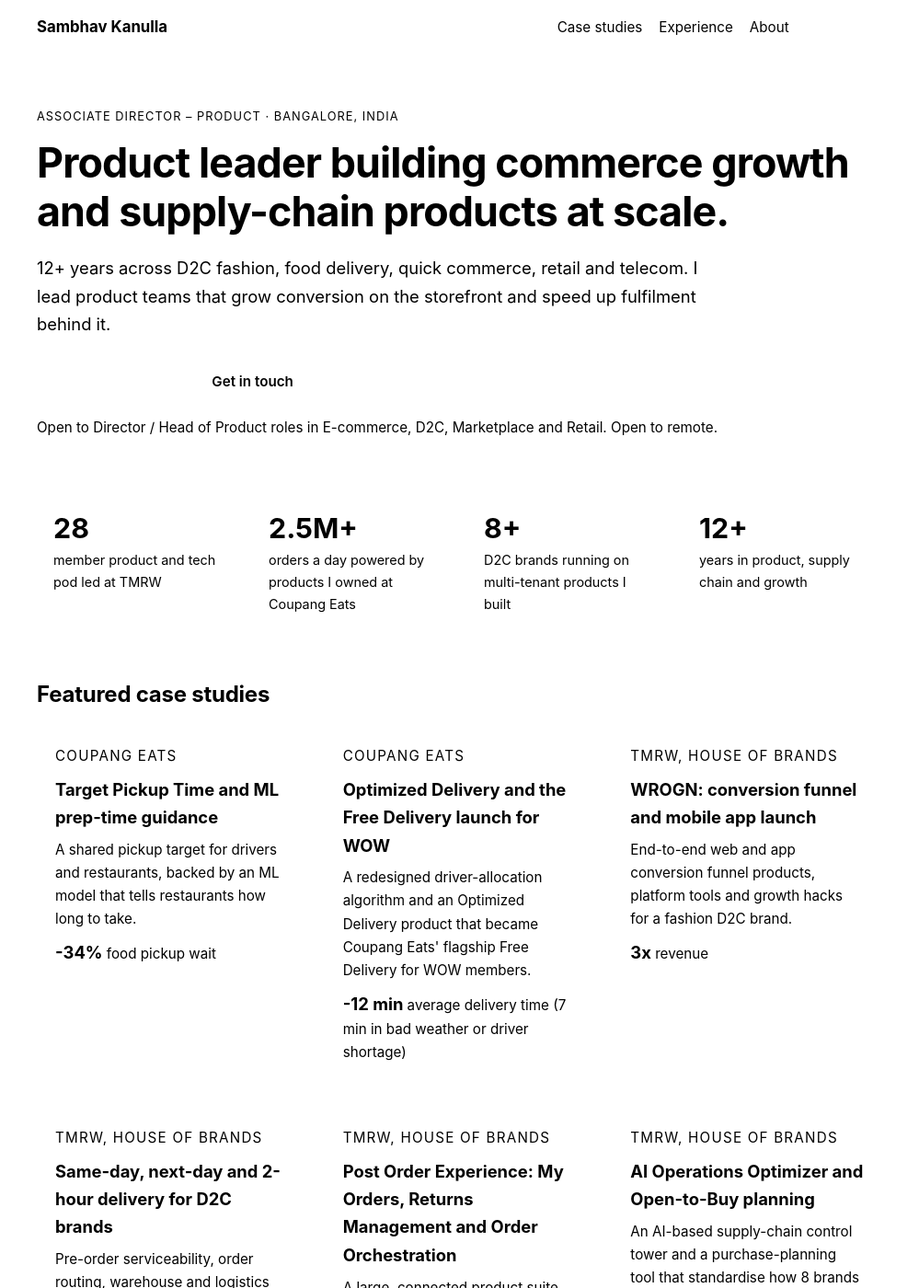
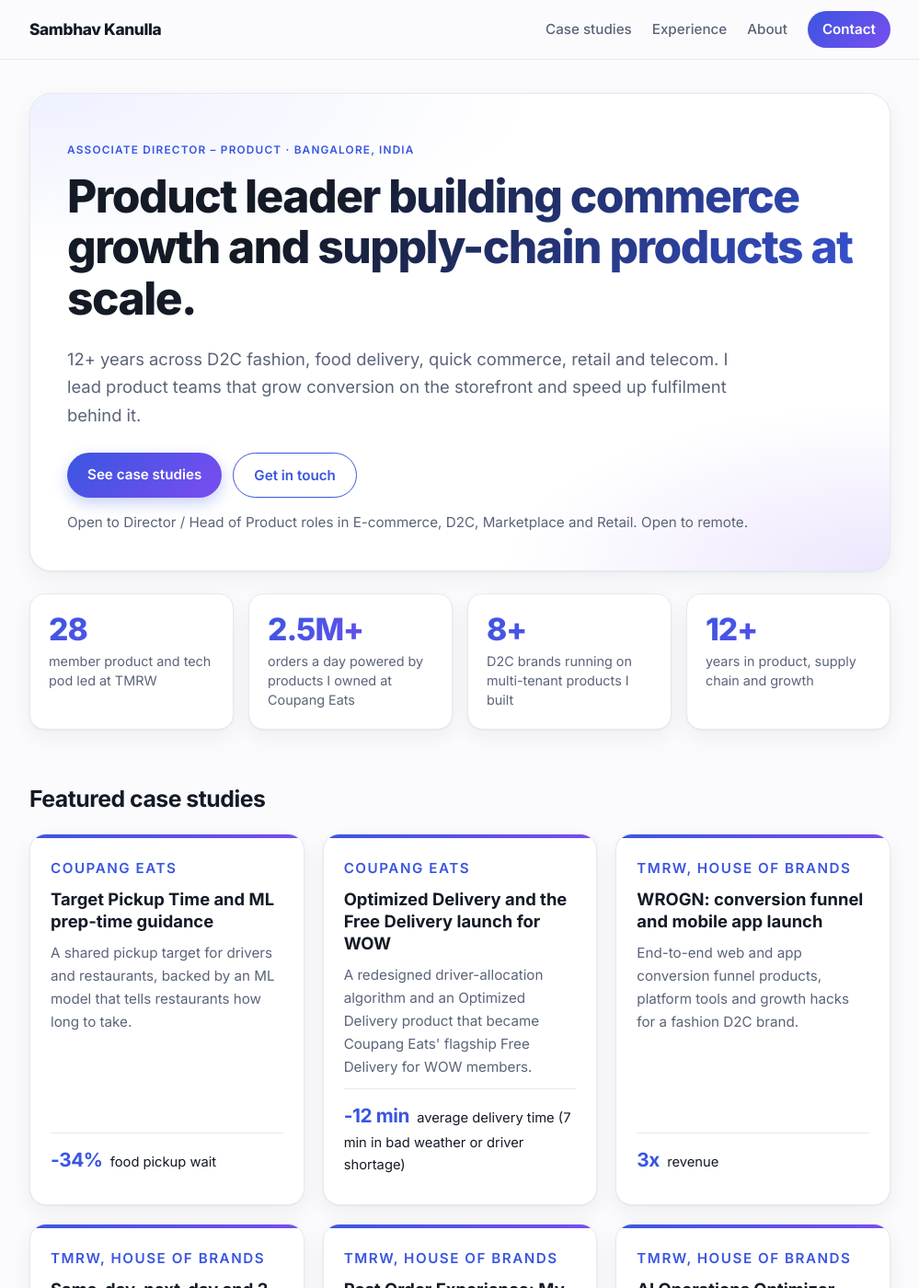
Before and after one commit to sambhavkanulla/sambhavkanulla.github.io, a Jekyll site: the page built from index.html, in a window 1280 px wide and 1400 px high. Shown: the whole window at 92% size, without its empty margins (140-1139 px from the left). Built offline with Jekyll 4.4.1, drawn with Linux system fonts in a browser that asks for light colours.

Commit message:
Add files via upload

```diff
--- /dev/null
+++ b/404.html
@@ -0,0 +1,6 @@
+---
+layout: page
+title: "Page not found"
+permalink: /404.html
+---
+<p>That page does not exist. <a href="{{ '/' | relative_url }}">Go to the home page</a>.</p>
--- a/_layouts/default.html
+++ b/_layouts/default.html
@@ -4,7 +4,10 @@
   <meta charset="utf-8">
   <meta name="viewport" content="width=device-width, initial-scale=1">
   {% seo %}
-  <link rel="stylesheet" href="{{ '/assets/css/style.css' | relative_url }}">
+  <link rel="preconnect" href="https://fonts.googleapis.com">
+  <link rel="preconnect" href="https://fonts.gstatic.com" crossorigin>
+  <link rel="stylesheet" href="https://fonts.googleapis.com/css2?family=Inter:wght@400;500;600;700;800&display=swap">
+  <link rel="stylesheet" href="{{ '/assets/css/portfolio.css' | relative_url }}?v={{ site.time | date: '%s' }}">
 </head>
 <body>
   <header class="site-header">
--- /dev/null
+++ b/assets/css/portfolio.css
@@ -0,0 +1,120 @@
+:root {
+  --bg: #fbfbfd;
+  --surface: #ffffff;
+  --text: #141a26;
+  --muted: #5a6478;
+  --line: #e5e9f2;
+  --accent: #3a56e0;
+  --accent-2: #7a4df0;
+  --accent-soft: #eef1ff;
+  --shadow: 0 1px 2px rgba(20, 26, 38, 0.05), 0 8px 24px rgba(20, 26, 38, 0.06);
+  --shadow-hover: 0 2px 4px rgba(20, 26, 38, 0.06), 0 16px 36px rgba(58, 86, 224, 0.16);
+}
+@media (prefers-color-scheme: dark) {
+  :root {
+    --bg: #0e1118;
+    --surface: #161b26;
+    --text: #eaeef7;
+    --muted: #9ba6bc;
+    --line: #262d3d;
+    --accent: #8da2ff;
+    --accent-2: #b39bff;
+    --accent-soft: #1b2340;
+    --shadow: 0 1px 2px rgba(0, 0, 0, 0.3), 0 8px 24px rgba(0, 0, 0, 0.25);
+    --shadow-hover: 0 2px 4px rgba(0, 0, 0, 0.3), 0 16px 36px rgba(141, 162, 255, 0.18);
+  }
+}
+* { box-sizing: border-box; }
+html { -webkit-text-size-adjust: 100%; scroll-behavior: smooth; }
+body {
+  margin: 0;
+  background: var(--bg);
+  color: var(--text);
+  font-family: "Inter", -apple-system, BlinkMacSystemFont, "Segoe UI", Roboto, Helvetica, Arial, sans-serif;
+  font-size: 17px;
+  line-height: 1.65;
+  -webkit-font-smoothing: antialiased;
+}
+.wrap { max-width: 980px; margin: 0 auto; padding: 0 22px; }
+a { color: var(--accent); text-decoration: none; }
+a:hover { text-decoration: underline; }
+h1 { font-size: clamp(2rem, 5vw, 3.1rem); line-height: 1.12; margin: 0.25em 0 0.45em; letter-spacing: -0.03em; font-weight: 800; }
+h2 { font-size: 1.55rem; margin: 2.2em 0 0.7em; letter-spacing: -0.02em; font-weight: 700; }
+h3 { font-size: 1.15rem; margin: 0 0 0.45em; line-height: 1.3; font-weight: 700; }
+.lead { font-size: 1.15rem; color: var(--muted); max-width: 720px; }
+.eyebrow { font-size: 0.74rem; text-transform: uppercase; letter-spacing: 0.1em; color: var(--accent); font-weight: 600; margin: 0 0 0.4em; }
+
+/* header */
+.site-header { border-bottom: 1px solid var(--line); position: sticky; top: 0; background: color-mix(in srgb, var(--bg) 85%, transparent); -webkit-backdrop-filter: blur(10px); backdrop-filter: blur(10px); z-index: 10; }
+.header-inner { display: flex; justify-content: space-between; align-items: center; min-height: 64px; flex-wrap: wrap; gap: 8px; }
+.brand { font-weight: 800; color: var(--text); font-size: 1.08rem; letter-spacing: -0.02em; }
+.brand:hover { text-decoration: none; }
+.nav { display: flex; gap: 22px; align-items: center; font-size: 0.95rem; flex-wrap: wrap; }
+.nav a { color: var(--muted); font-weight: 500; }
+.nav a:hover { color: var(--text); text-decoration: none; }
+.nav-cta { background: linear-gradient(135deg, var(--accent), var(--accent-2)); color: #fff !important; padding: 7px 16px; border-radius: 999px; font-weight: 600 !important; }
+
+/* footer */
+.site-footer { border-top: 1px solid var(--line); margin-top: 88px; padding: 28px 0 44px; color: var(--muted); font-size: 0.9rem; }
+.footer-inner { display: flex; justify-content: space-between; gap: 12px; flex-wrap: wrap; }
+
+/* hero */
+.hero { margin: 36px 0 0; padding: 52px 40px 40px; border-radius: 24px; border: 1px solid var(--line);
+  background: radial-gradient(900px 300px at 0% 0%, var(--accent-soft), transparent 60%), radial-gradient(700px 300px at 100% 100%, color-mix(in srgb, var(--accent-2) 14%, transparent), transparent 60%), var(--surface);
+  box-shadow: var(--shadow); }
+.hero h1 { background: linear-gradient(135deg, var(--text) 30%, var(--accent) 100%); -webkit-background-clip: text; background-clip: text; -webkit-text-fill-color: transparent; }
+.cta-row { display: flex; gap: 12px; flex-wrap: wrap; margin: 26px 0 14px; }
+.btn { display: inline-block; background: linear-gradient(135deg, var(--accent), var(--accent-2)); color: #fff; padding: 11px 22px; border-radius: 999px; font-weight: 600; font-size: 0.95rem; box-shadow: 0 6px 16px rgba(58, 86, 224, 0.28); transition: transform 0.12s, box-shadow 0.12s; }
+.btn:hover { text-decoration: none; transform: translateY(-1px); box-shadow: 0 10px 22px rgba(58, 86, 224, 0.34); }
+.btn-ghost { background: transparent; color: var(--accent); border: 1.5px solid var(--accent); box-shadow: none; }
+.btn-ghost:hover { box-shadow: none; background: var(--accent-soft); }
+.open-to { color: var(--muted); font-size: 0.95rem; margin: 6px 0 0; }
+
+/* proof points */
+.proof { display: grid; grid-template-columns: repeat(auto-fit, minmax(200px, 1fr)); gap: 16px; margin: 24px 0 8px; }
+.proof-item { background: var(--surface); border: 1px solid var(--line); border-radius: 16px; padding: 20px; box-shadow: var(--shadow); }
+.proof-value { font-size: 2.1rem; font-weight: 800; line-height: 1.05; letter-spacing: -0.03em; background: linear-gradient(135deg, var(--accent), var(--accent-2)); -webkit-background-clip: text; background-clip: text; -webkit-text-fill-color: transparent; }
+.proof-label { font-size: 0.9rem; color: var(--muted); margin-top: 8px; line-height: 1.45; }
+
+/* cards */
+.cards { display: grid; grid-template-columns: repeat(auto-fill, minmax(290px, 1fr)); gap: 20px; }
+.card { position: relative; display: flex; flex-direction: column; background: var(--surface); border: 1px solid var(--line); border-radius: 18px; padding: 24px 22px 20px; color: var(--text); box-shadow: var(--shadow); overflow: hidden; transition: transform 0.15s, box-shadow 0.15s, border-color 0.15s; }
+.card::before { content: ""; position: absolute; left: 0; right: 0; top: 0; height: 4px; background: linear-gradient(90deg, var(--accent), var(--accent-2)); }
+.card:hover { text-decoration: none; transform: translateY(-3px); box-shadow: var(--shadow-hover); border-color: var(--accent); }
+.card p { margin: 0 0 0.7em; color: var(--muted); font-size: 0.95rem; }
+.card h3 { color: var(--text); }
+.card .eyebrow { color: var(--accent); }
+.card-metric { color: var(--text) !important; margin-top: auto !important; padding-top: 12px; border-top: 1px solid var(--line); font-size: 0.92rem !important; }
+.card-metric strong { color: var(--accent); font-size: 1.3rem; margin-right: 4px; letter-spacing: -0.02em; }
+
+/* case study */
+.case { padding-top: 24px; }
+.crumb { font-size: 0.9rem; margin: 14px 0; }
+.metrics { display: grid; grid-template-columns: repeat(auto-fit, minmax(160px, 1fr)); gap: 14px; margin: 30px 0; }
+.metric { border: 1px solid var(--line); border-radius: 16px; padding: 18px; background: var(--surface); box-shadow: var(--shadow); }
+.metric-value { font-size: 1.9rem; font-weight: 800; line-height: 1.05; letter-spacing: -0.03em; background: linear-gradient(135deg, var(--accent), var(--accent-2)); -webkit-background-clip: text; background-clip: text; -webkit-text-fill-color: transparent; }
+.metric-label { font-size: 0.85rem; color: var(--muted); margin-top: 8px; line-height: 1.4; }
+.facts { display: grid; grid-template-columns: repeat(auto-fit, minmax(230px, 1fr)); gap: 16px; margin: 0 0 12px; padding: 18px 0; border-top: 1px solid var(--line); border-bottom: 1px solid var(--line); }
+.facts dt { font-size: 0.72rem; text-transform: uppercase; letter-spacing: 0.1em; color: var(--muted); font-weight: 600; }
+.facts dd { margin: 3px 0 0; }
+.prose { max-width: 740px; }
+.prose h2 { margin-top: 1.8em; padding-top: 0.2em; }
+.prose li { margin-bottom: 0.5em; }
+.prose ul { padding-left: 1.2em; }
+
+/* experience */
+.timeline { border-left: 2px solid var(--line); margin-left: 6px; padding-left: 28px; }
+.timeline .job { position: relative; padding: 4px 0 30px; }
+.timeline .job::before { content: ""; position: absolute; left: -37px; top: 8px; width: 14px; height: 14px; border-radius: 50%; background: linear-gradient(135deg, var(--accent), var(--accent-2)); box-shadow: 0 0 0 4px var(--bg); }
+.timeline h2 { margin: 0.1em 0 0; }
+.job-title { font-weight: 600; margin: 0 0 0.5em; }
+.award, .related { color: var(--muted); font-size: 0.95rem; }
+.timeline li { margin-bottom: 0.35em; }
+
+@media (max-width: 640px) {
+  body { font-size: 16px; }
+  .hero { padding: 32px 22px 28px; border-radius: 18px; margin-top: 20px; }
+  .nav { gap: 14px; font-size: 0.9rem; }
+  .timeline { padding-left: 22px; }
+  .timeline .job::before { left: -31px; }
+}
```
